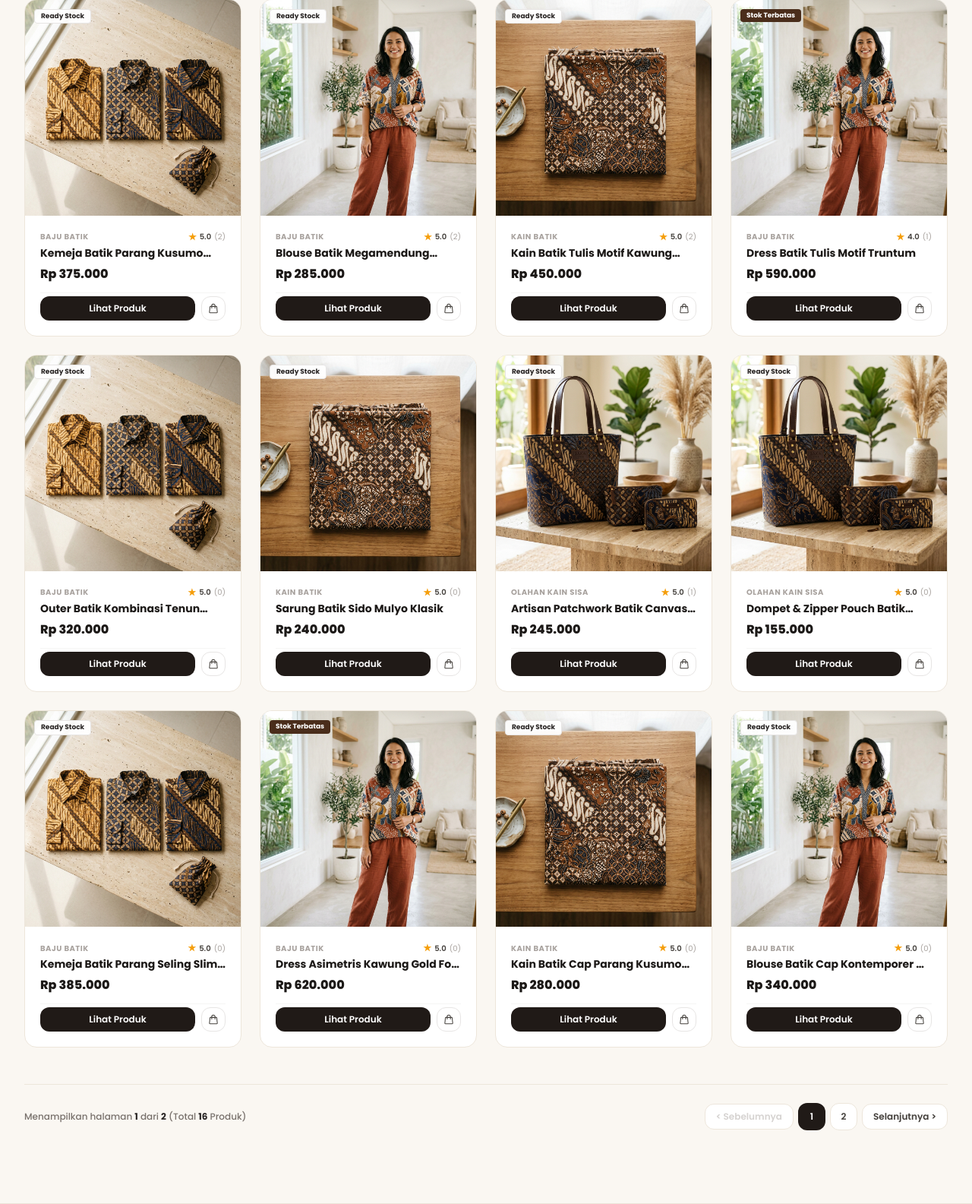
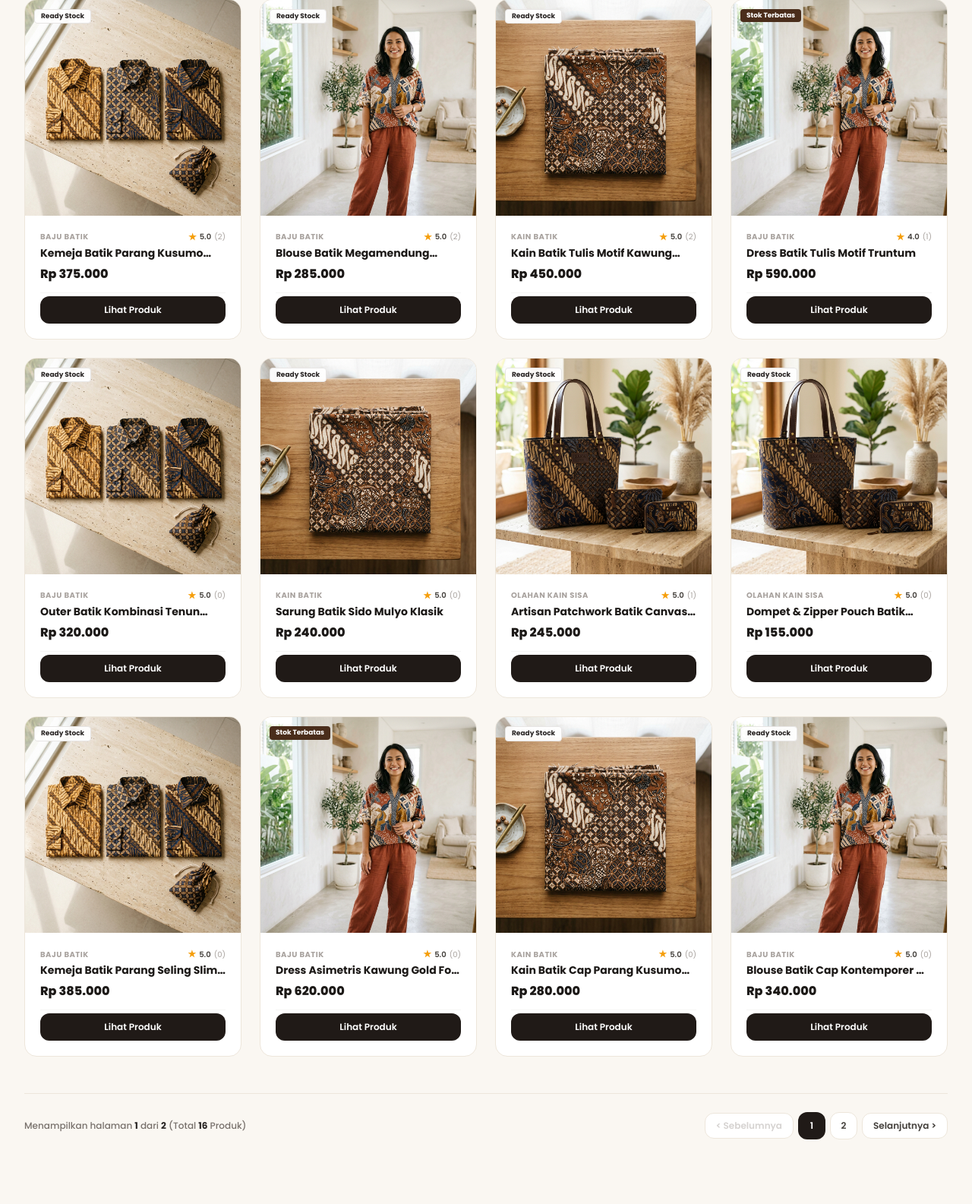
Before and after one commit to kevinrizaldi/websitebatik, a Laravel app: page /koleksi in a window 1280 px wide. Shown: the part 363-1948 px from the top of the page at 76% size. Run offline with Laravel 12, Linux system fonts and the light colour scheme; data comes from the database, SQL or seed files in the repository; data that the repository does not hold is empty; style sheets or scripts are compiled from the project's sources; parts of the project's set-up code (start-up, migrations or seed data) failed here and were passed over.

Commit message:
Hapus tombol tambah ke keranjang langsung pada kartu produk halaman koleksi

```diff
--- a/resources/views/koleksi.blade.php
+++ b/resources/views/koleksi.blade.php
@@ -330,19 +330,12 @@
                                 <p class="text-sm sm:text-base font-extrabold text-stone-900 mb-3" x-text="item.hargaFormatted"></p>
                             </div>
 
-                            <!-- Action Buttons Row (Lihat Produk + Secondary button) -->
-                            <div class="flex items-center gap-2 pt-1 border-t border-stone-100">
+                            <!-- Action Button: Lihat Produk -->
+                            <div class="pt-1 border-t border-stone-100">
                                 <a :href="item.detailUrl"
-                                   class="flex-1 py-2 px-3 rounded-xl bg-[#201A17] hover:bg-stone-800 text-white text-xs font-semibold transition text-center shadow-2xs">
+                                   class="w-full block py-2.5 px-3 rounded-xl bg-[#201A17] hover:bg-stone-800 text-white text-xs font-semibold transition text-center shadow-2xs">
                                     Lihat Produk
                                 </a>
-                                <button @click="addToCart(item)"
-                                        class="w-8 h-8 rounded-xl border border-stone-200 hover:bg-stone-100 flex items-center justify-center text-stone-700 transition"
-                                        title="Tambah ke Keranjang">
-                                    <svg class="w-3.5 h-3.5" fill="none" stroke="currentColor" stroke-width="1.8" viewBox="0 0 24 24">
-                                        <path stroke-linecap="round" stroke-linejoin="round" d="M15.75 10.5V6a3.75 3.75 0 10-7.5 0v4.5m11.356-1.993l1.263 12c.07.665-.45 1.243-1.119 1.243H4.25c-.669 0-1.189-.578-1.119-1.243l1.263-12A1.125 1.125 0 015.513 7.5h12.974c.576 0 1.059.435 1.119 1.007zM8.625 10.5a.375.375 0 11-.75 0 .375.375 0 01.75 0zm7.5 0a.375.375 0 11-.75 0 .375.375 0 01.75 0z" />
-                                    </svg>
-                                </button>
                             </div>
                         </div>
 
```
